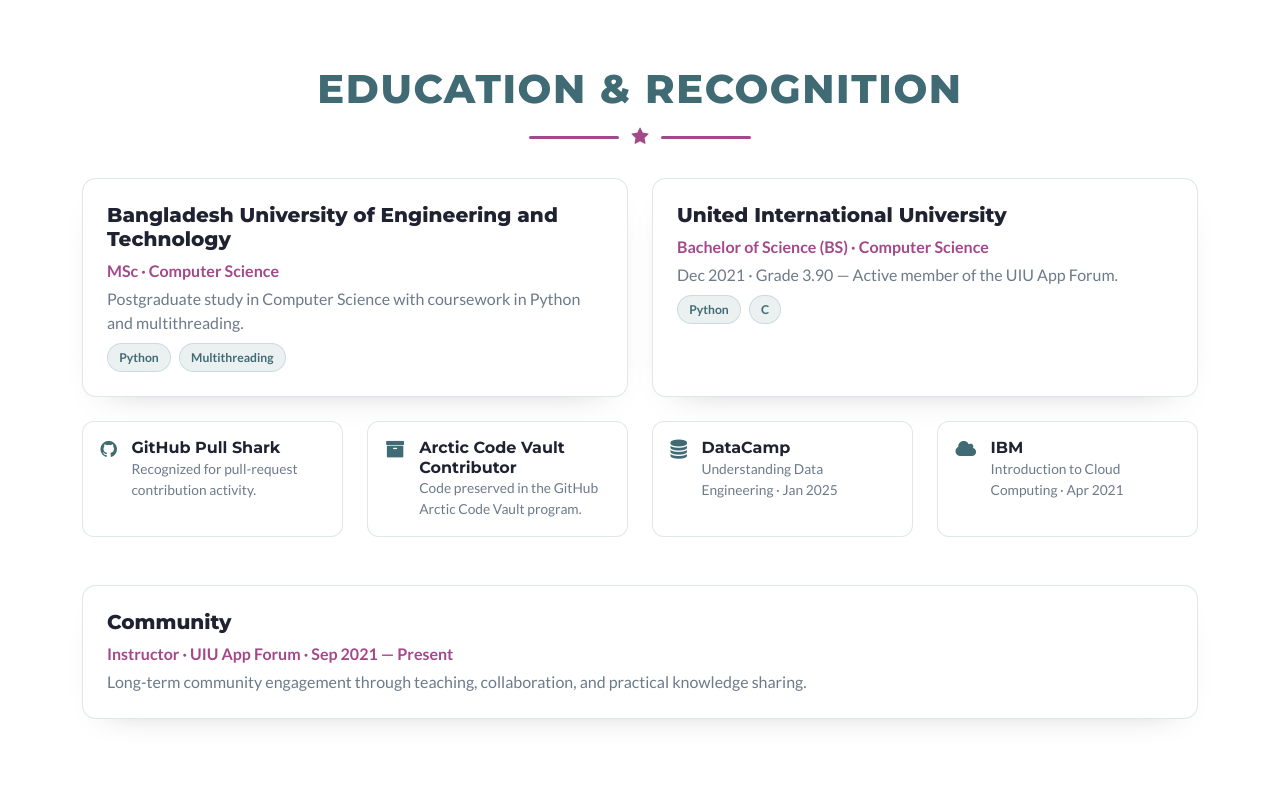
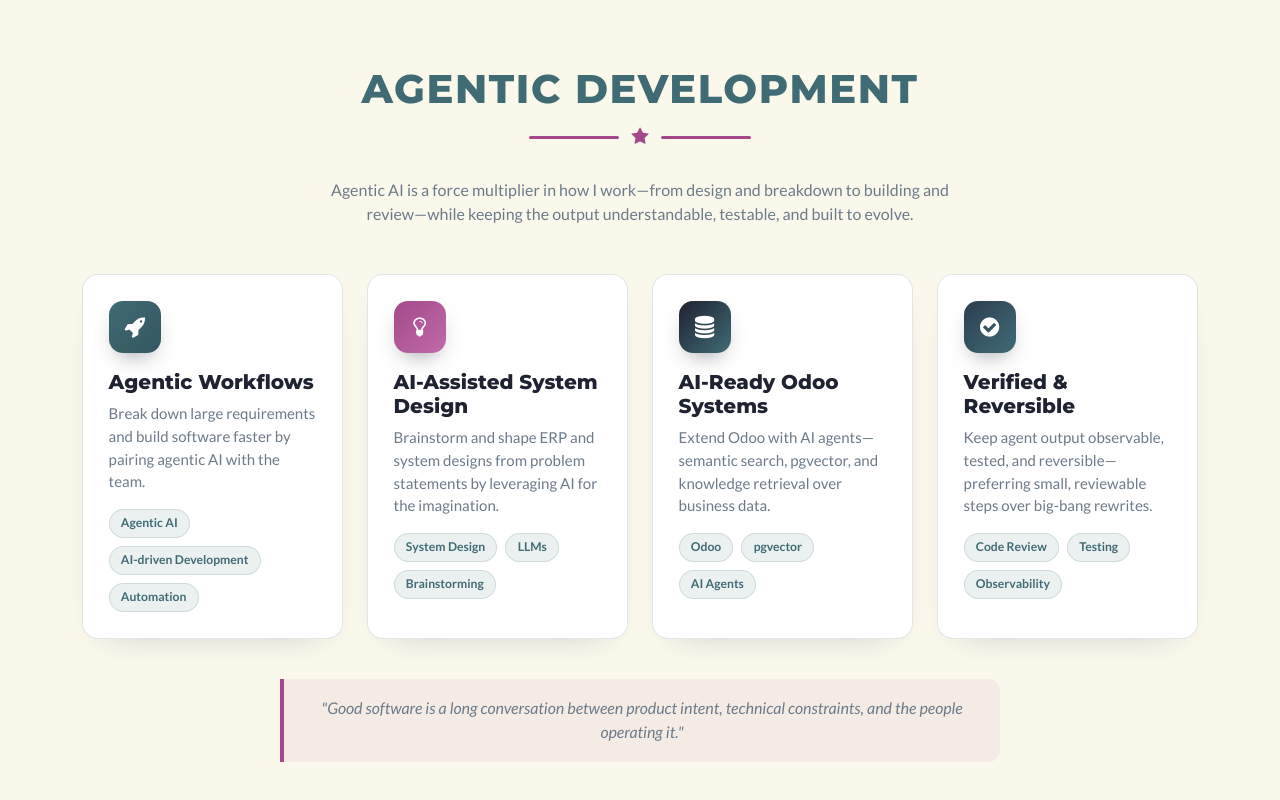
Before and after one commit to nokgna/nokgna.github.io, a plain HTML site: page index.html in a window 1280 px wide. Shown: the part 5900-6700 px from the top of the page. Drawn offline with Linux system fonts and the light colour scheme.

Commit message:
[ADD] : add Agentic Development showcase section

```diff
--- a/assets/css/custom.css
+++ b/assets/css/custom.css
@@ -1754,3 +1754,63 @@ body.nav-open {
     margin-right: 0.5rem;
   }
 }
+
+/* =====================================================================
+   Agentic development showcase
+   ===================================================================== */
+.agentic-card {
+  background: var(--ak-surface);
+  border: 1px solid var(--ak-border);
+  border-radius: 16px;
+  padding: 1.6rem;
+  height: 100%;
+  box-shadow: 0 14px 34px -26px rgba(31, 34, 49, 0.35);
+  transition: transform 0.25s ease, box-shadow 0.25s ease;
+}
+
+.agentic-card:hover {
+  transform: translateY(-6px);
+  box-shadow: 0 24px 46px -24px rgba(31, 34, 49, 0.45);
+}
+
+.agentic-icon {
+  width: 52px;
+  height: 52px;
+  border-radius: 14px;
+  display: flex;
+  align-items: center;
+  justify-content: center;
+  font-size: 1.4rem;
+  color: #fff;
+  margin-bottom: 1.1rem;
+  box-shadow: 0 10px 22px -10px rgba(31, 34, 49, 0.5);
+}
+
+.agentic-icon--teal { background: linear-gradient(135deg, var(--ak-teal), var(--ak-teal-dark)); }
+.agentic-icon--plum { background: linear-gradient(135deg, var(--ak-plum), var(--ak-plum-soft)); }
+.agentic-icon--navy { background: linear-gradient(135deg, var(--ak-navy), var(--ak-teal)); }
+.agentic-icon--ink { background: linear-gradient(135deg, #2c3e50, #406b74); }
+
+.agentic-card h5 {
+  font-family: "Montserrat", sans-serif;
+  font-weight: 800;
+  color: var(--ak-heading);
+  margin-bottom: 0.5rem;
+}
+
+.agentic-card p {
+  color: var(--ak-muted);
+  font-size: 0.94rem;
+  margin-bottom: 1rem;
+}
+
+.agentic-quote {
+  max-width: 720px;
+  margin: 2.5rem auto 0;
+  border-left: 4px solid var(--ak-plum);
+  background: rgba(163, 73, 139, 0.07);
+  border-radius: 0 12px 12px 0;
+  padding: 1.1rem 1.4rem;
+  font-style: italic;
+  color: var(--ak-muted);
+}
--- a/index.html
+++ b/index.html
@@ -300,6 +300,50 @@
         </div>
     </section>
 
+    <!-- Agentic Development -->
+    <section id="agentic" class="section" style="background: var(--ak-cream);">
+        <div class="container">
+            <h2 class="text-uppercase text-center section-heading" style="color: var(--ak-accent);">Agentic Development</h2>
+            <div class="divider text-center"><i class="fa fa-star"></i></div>
+            <p class="text-center section-sub mb-5">Agentic AI is a force multiplier in how I work—from design and breakdown to building and review—while keeping the output understandable, testable, and built to evolve.</p>
+            <div class="row g-4">
+                <div class="col-md-6 col-lg-3" data-aos="fade-up">
+                    <div class="agentic-card">
+                        <div class="agentic-icon agentic-icon--teal"><i class="fa fa-rocket"></i></div>
+                        <h5>Agentic Workflows</h5>
+                        <p>Break down large requirements and build software faster by pairing agentic AI with the team.</p>
+                        <div class="tags"><span class="tag">Agentic AI</span><span class="tag">AI-driven Development</span><span class="tag">Automation</span></div>
+                    </div>
+                </div>
+                <div class="col-md-6 col-lg-3" data-aos="fade-up" data-aos-delay="80">
+                    <div class="agentic-card">
+                        <div class="agentic-icon agentic-icon--plum"><i class="fa fa-lightbulb-o"></i></div>
+                        <h5>AI-Assisted System Design</h5>
+                        <p>Brainstorm and shape ERP and system designs from problem statements by leveraging AI for the imagination.</p>
+                        <div class="tags"><span class="tag">System Design</span><span class="tag">LLMs</span><span class="tag">Brainstorming</span></div>
+                    </div>
+                </div>
+                <div class="col-md-6 col-lg-3" data-aos="fade-up" data-aos-delay="160">
+                    <div class="agentic-card">
+                        <div class="agentic-icon agentic-icon--navy"><i class="fa fa-database"></i></div>
+                        <h5>AI-Ready Odoo Systems</h5>
+                        <p>Extend Odoo with AI agents—semantic search, pgvector, and knowledge retrieval over business data.</p>
+                        <div class="tags"><span class="tag">Odoo</span><span class="tag">pgvector</span><span class="tag">AI Agents</span></div>
+                    </div>
+                </div>
+                <div class="col-md-6 col-lg-3" data-aos="fade-up" data-aos-delay="240">
+                    <div class="agentic-card">
+                        <div class="agentic-icon agentic-icon--ink"><i class="fa fa-check-circle"></i></div>
+                        <h5>Verified &amp; Reversible</h5>
+                        <p>Keep agent output observable, tested, and reversible—preferring small, reviewable steps over big-bang rewrites.</p>
+                        <div class="tags"><span class="tag">Code Review</span><span class="tag">Testing</span><span class="tag">Observability</span></div>
+                    </div>
+                </div>
+            </div>
+            <blockquote class="agentic-quote text-center">"Good software is a long conversation between product intent, technical constraints, and the people operating it."</blockquote>
+        </div>
+    </section>
+
     <!-- Education & Credentials -->
     <section id="education" class="section">
         <div class="container">
```
